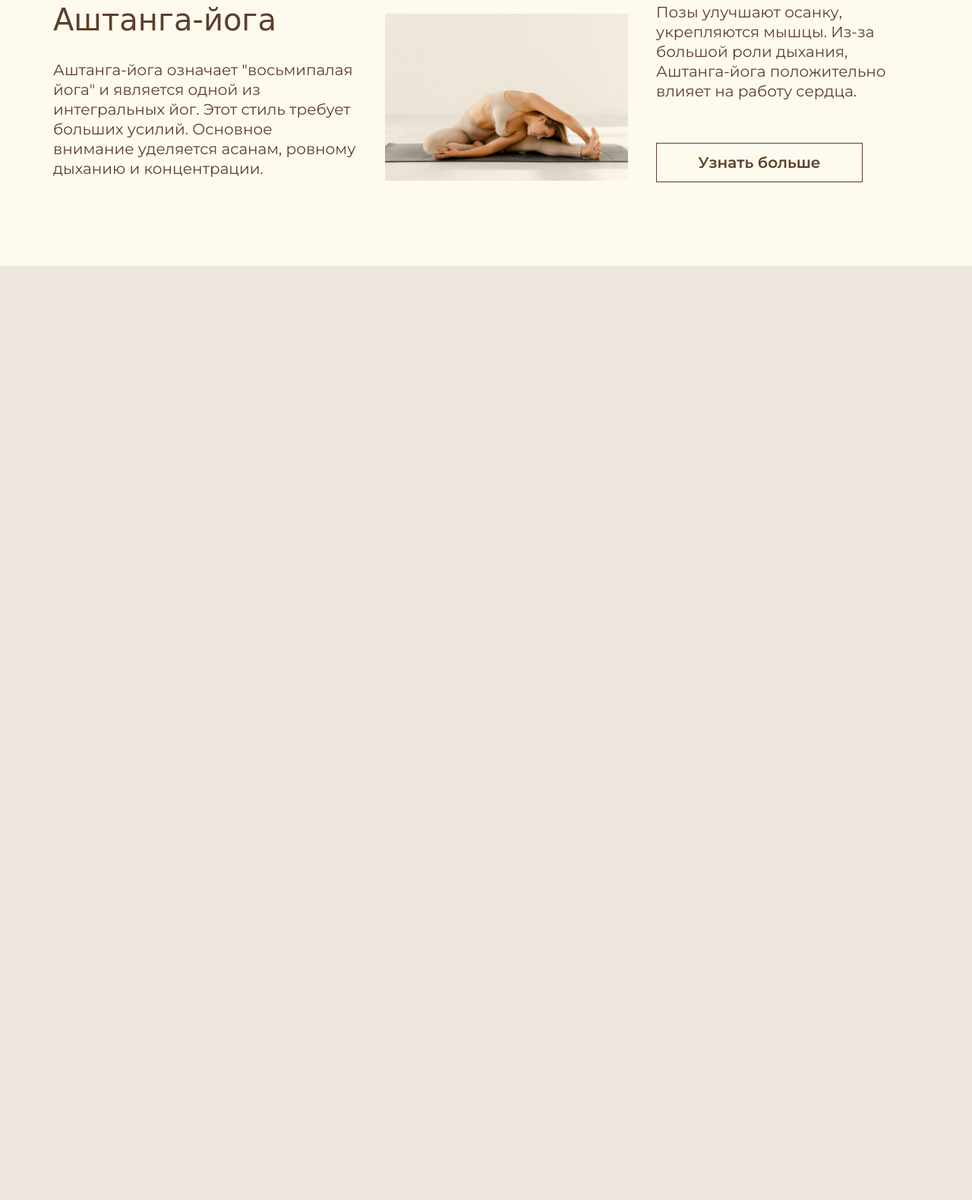
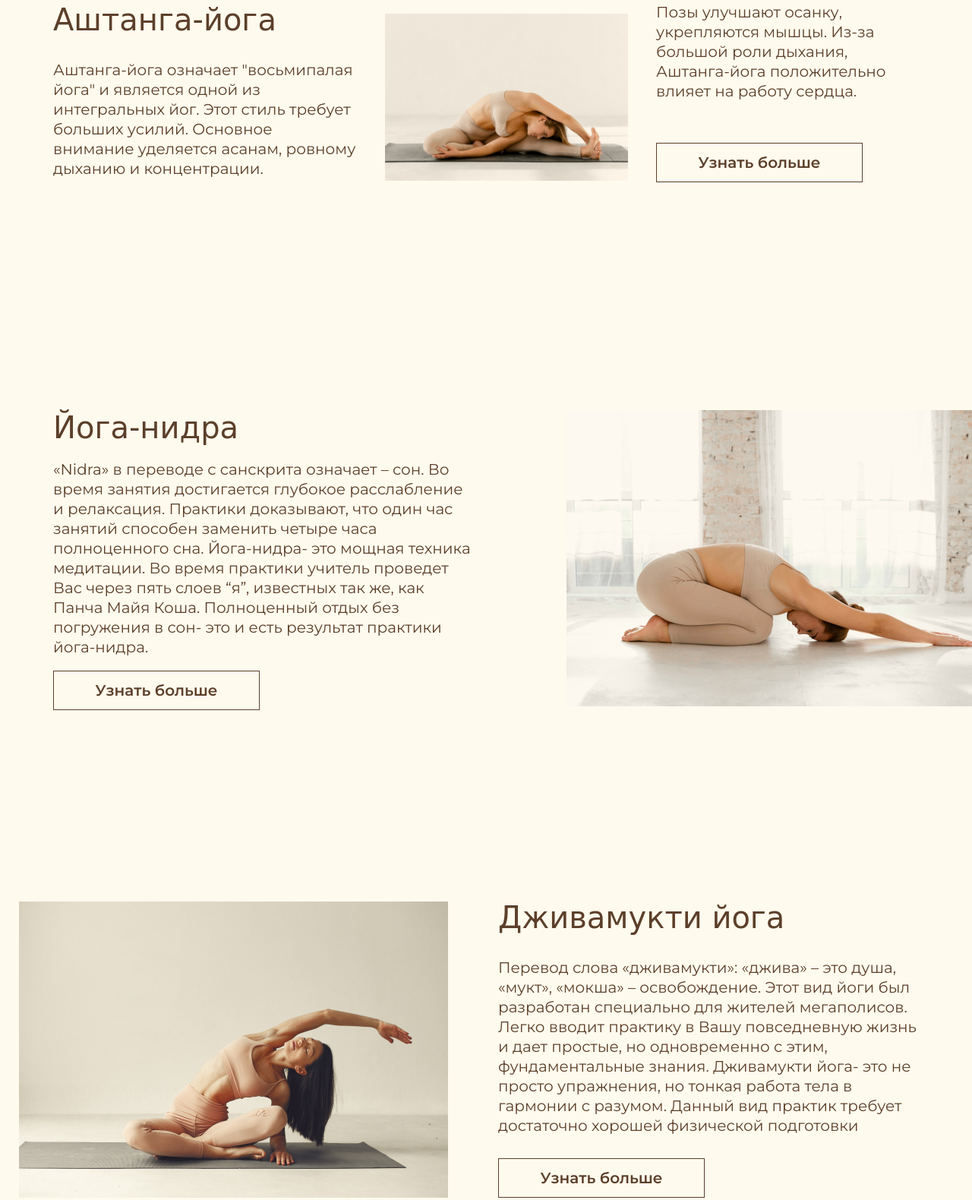
Before and after one commit to MaryTreasure/Aiva, a plain HTML site: page index.html in a window 1280 px wide. Shown: the part 3406-4986 px from the top of the page at 76% size. Before the commit the page ends 3756 px from the top, so only its background shows below. Drawn offline with Linux system fonts and the light colour scheme; a web font is replaced by a local one.

Commit message:
Сверстала практики до конца

```diff
--- a/index.html
+++ b/index.html
@@ -145,7 +145,7 @@
                     <a href="" class="btn btn--secondary">Узнать больше</a>
                 </div>
             </div>
-            <div class="d-flex flex-sb services__mid-img">
+            <div class="d-flex flex-sb services__mid-img services__block">
                 <div class="services__text-apart-l">
                     <h3>Аштанга-йога</h3>
                     <p>Аштанга-йога означает "восьмипалая йога" и является одной из интегральных йог. Этот стиль требует больших  усилий. Основное внимание уделяется асанам,
@@ -159,10 +159,46 @@
                     <a href="" class="btn btn--secondary">Узнать больше</a>
                 </div>
             </div>
-            <div></div>
-            <div></div>
-            <div></div>
+            <div class="d-flex flex-sb services__block services__left-cont">
+                <div>
+                    <h3>Йога-нидра</h3>
+                    <p>«Nidra» в переводе с санскрита означает – сон. Во время занятия достигается глубокое расслабление и релаксация. Практики доказывают,
+                        что один час занятий способен заменить четыре часа полноценного сна.  Йога-нидра- это мощная техника медитации. Во время практики учитель проведет
+                        Вас через пять слоев “я”, известных так же, как Панча Майя Коша. Полноценный отдых без погружения в сон- это и есть результат практики йога-нидра.</p>
+                    <a href="" class="btn btn--secondary">Узнать больше</a>
+                </div>
+                <div>
+                    <img src="images/nidra-image.jpg" alt="">
+                </div>
+            </div>
+            <div class="d-flex services__left-img-cont services__block alighn-i-center">
+                <div class="services__left-img">
+                    <img src="images/jivamucti-image.jpg" alt="">
+                </div>
+                <div class="services__right-cont">
+                    <h3>Дживамукти йога</h3>
+                    <p>Перевод слова «дживамукти»: «джива» – это душа, «мукт», «мокша» – освобождение.  Этот вид йоги был разработан специально для жителей мегаполисов.
+                        Легко вводит практику в Вашу повседневную жизнь и дает простые, но одновременно с этим, фундаментальные знания. Дживамукти йога- это не просто
+                        упражнения, но тонкая работа тела в гармонии с разумом. Данный вид практик требует достаточно хорошей физической подготовки</p>
+                    <a href="" class="btn btn--secondary">Узнать больше</a>
+                </div>
+            </div>
+            <div class="d-flex flex-sb services__left-cont">
+                <div>
+                    <h3>Гвоздестояние</h3>
+                    <p>Гвоздестояние, древняя буддистская и йогическая практика пришедшая из индии. Это не просто способ заказивания воли и медитации.  Эта практика
+                        запускает оздоровительные процессы во всем организме. Самому встать на доски бывает сложно, но наши учителя обладают большими знаниями и
+                        опытом, что поможет облегчить процесс стояния на гвоздях, путем перенаправления внимания с помощью дыхательных техник</p>
+                    <a href="" class="btn btn--secondary">Узнать больше</a>
+                </div>
+                <div>
+                    <img src="images/nails-image.jpg" alt="">
+                </div>
+            </div>
         </div>
+    </section>
+    <section class="page-section">
+        <h2 class="uppercase text-center">Выбери день для практики</h2>
     </section>
 <script src="js/app.js"></script>
 </body>
--- a/styles/style.css
+++ b/styles/style.css
@@ -329,6 +329,7 @@ body._lock {
 
 .services {
     background-color: var(--color-yellow);
+    overflow: hidden;
 }
 
 .services__right-cont {
@@ -383,3 +384,16 @@ body._lock {
 .services__text-apart-r {
     max-width: 346px;
 }
+
+.services__left-cont p {
+    width: 554px;
+    margin-bottom: 18px;
+}
+
+.services__left-cont h3 {
+    margin-bottom: 19px;
+}
+
+.services__left-cont {
+    gap: 122px;
+}
```
Also changed, not shown: images/jivamucti-image.jpg (added), images/nails-image.jpg (added), images/nidra-image.jpg (added).
